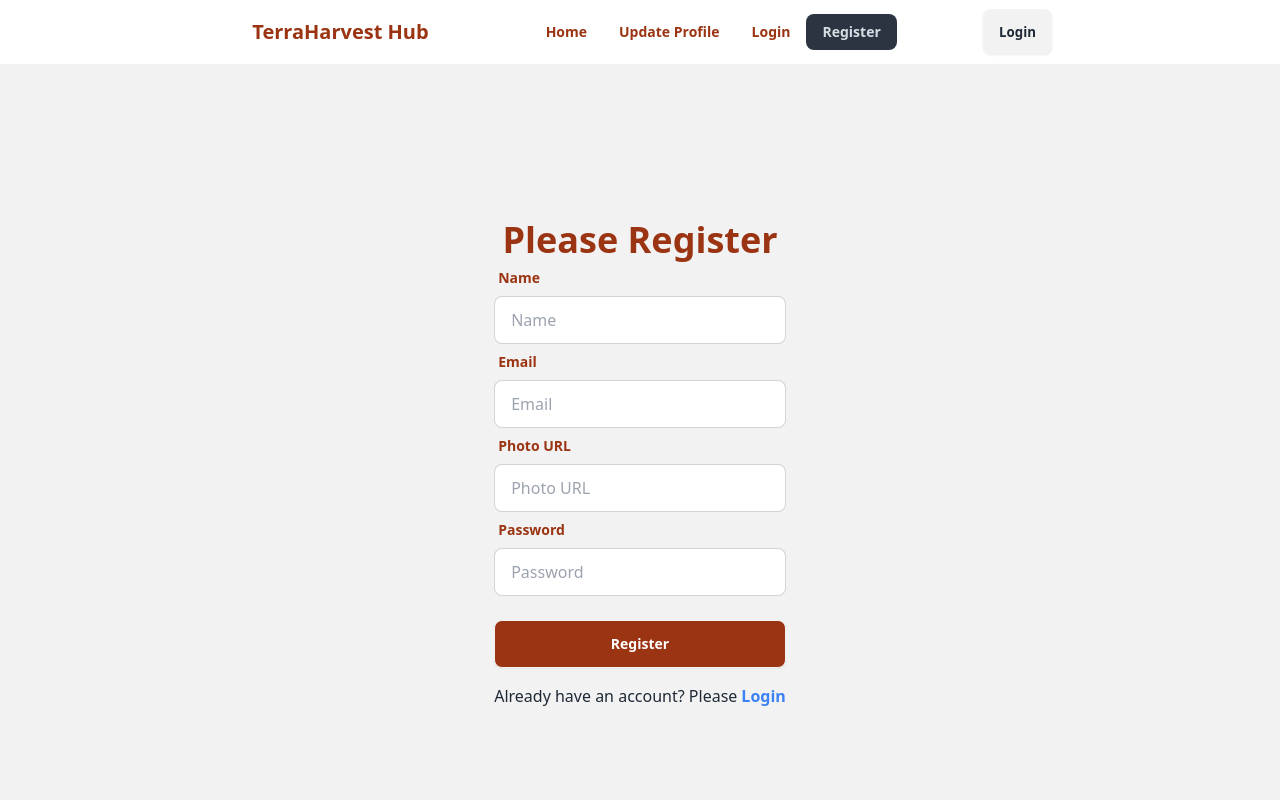
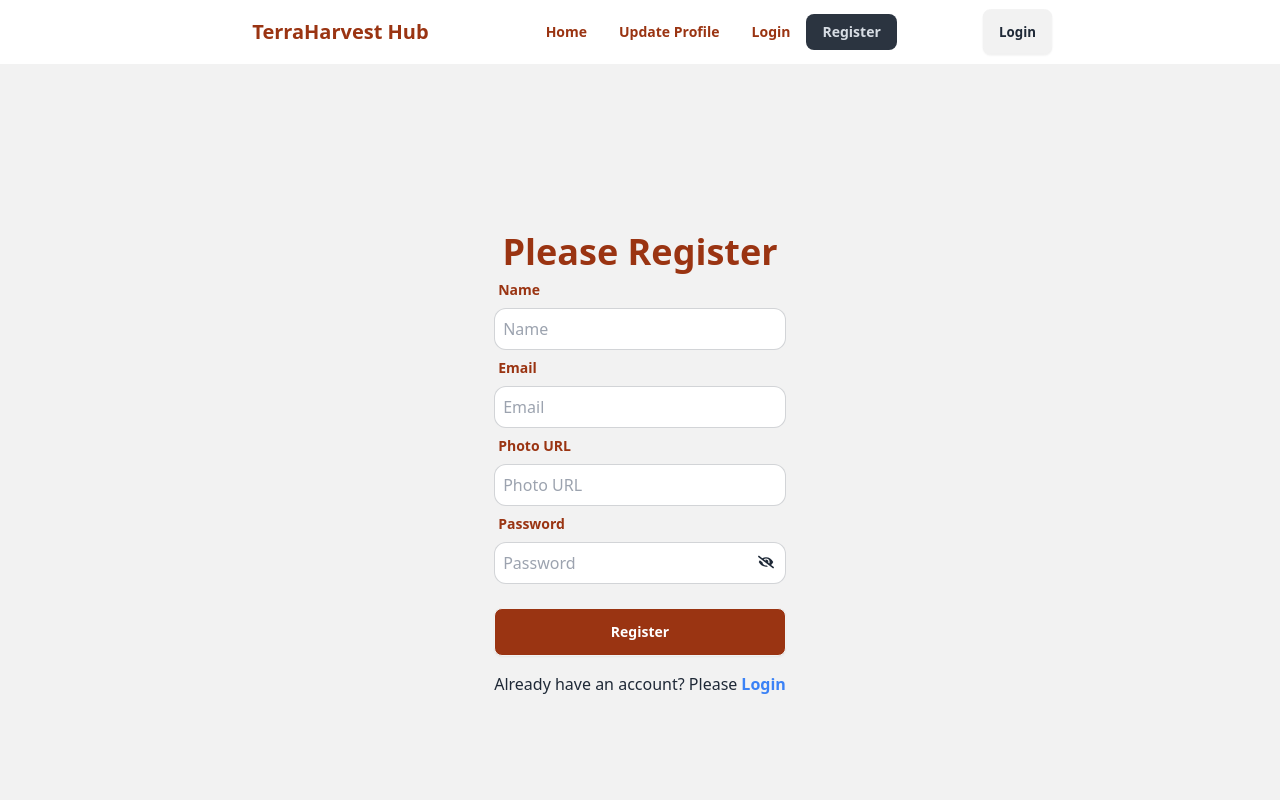
Before and after one commit to Md-Ashikur-Rahman-Ashik/Real-Estate, a React (Vite) app: page /register in a window 1280 px wide. Shown: the top 800 px of the page. Built offline with nearby package versions, Linux system fonts and the light colour scheme; no server answers.

Commit message:
Added hide and show password

```diff
--- a/src/components/Register/Register.jsx
+++ b/src/components/Register/Register.jsx
@@ -1,4 +1,4 @@
-import { useContext } from "react";
+import { useContext, useState } from "react";
 import { Link } from "react-router-dom";
 import { AuthContext } from "../AuthProvider/AuthProvider";
 import { ToastContainer, toast } from "react-toastify";
@@ -6,9 +6,16 @@ import "react-toastify/dist/ReactToastify.css";
 import { useForm } from "react-hook-form";
 import { updateProfile } from "firebase/auth";
 import { Helmet } from "react-helmet-async";
+import { FaEyeSlash } from "react-icons/fa";
+import { FaEye } from "react-icons/fa";
 
 const Register = () => {
   const { user, registerUser } = useContext(AuthContext);
+  const [show, setShow] = useState(false);
+
+  const handleShow = () => {
+    setShow(!show);
+  };
 
   const { register, handleSubmit } = useForm();
   const onSubmit = (data) => {
@@ -52,7 +59,7 @@ const Register = () => {
           <input
             type="text"
             placeholder="Name"
-            className="input input-bordered"
+            className="py-2 border rounded-xl px-2 input-bordered"
             name="name"
             {...register("name", { required: true })}
           />
@@ -64,7 +71,7 @@ const Register = () => {
           <input
             type="email"
             placeholder="Email"
-            className="input input-bordered"
+            className="py-2 border rounded-xl px-2 input-bordered"
             name="email"
             {...register("email", { required: true })}
           />
@@ -78,7 +85,7 @@ const Register = () => {
           <input
             type="text"
             placeholder="Photo URL"
-            className="input input-bordered"
+            className="py-2 border rounded-xl px-2 input-bordered"
             name="photo"
             {...register("photo", { required: true })}
           />
@@ -89,13 +96,26 @@ const Register = () => {
               Password
             </span>
           </label>
-          <input
-            type="password"
-            placeholder="Password"
-            name="password"
-            className="input input-bordered"
-            {...register("password", { required: true })}
-          />
+          <div className="form-control relative">
+            <input
+              type={show ? "text" : "password"}
+              placeholder="Password"
+              name="password"
+              className="py-2 border rounded-xl px-2 input-bordered"
+              {...register("password", { required: true })}
+            />
+            {show ? (
+              <FaEye
+                onClick={handleShow}
+                className="absolute right-3 top-3"
+              ></FaEye>
+            ) : (
+              <FaEyeSlash
+                onClick={handleShow}
+                className="absolute right-3 top-3"
+              ></FaEyeSlash>
+            )}
+          </div>
         </div>
         <div className="form-control mt-6">
           <button className="btn bg-orange-800 text-white">Register</button>
```
